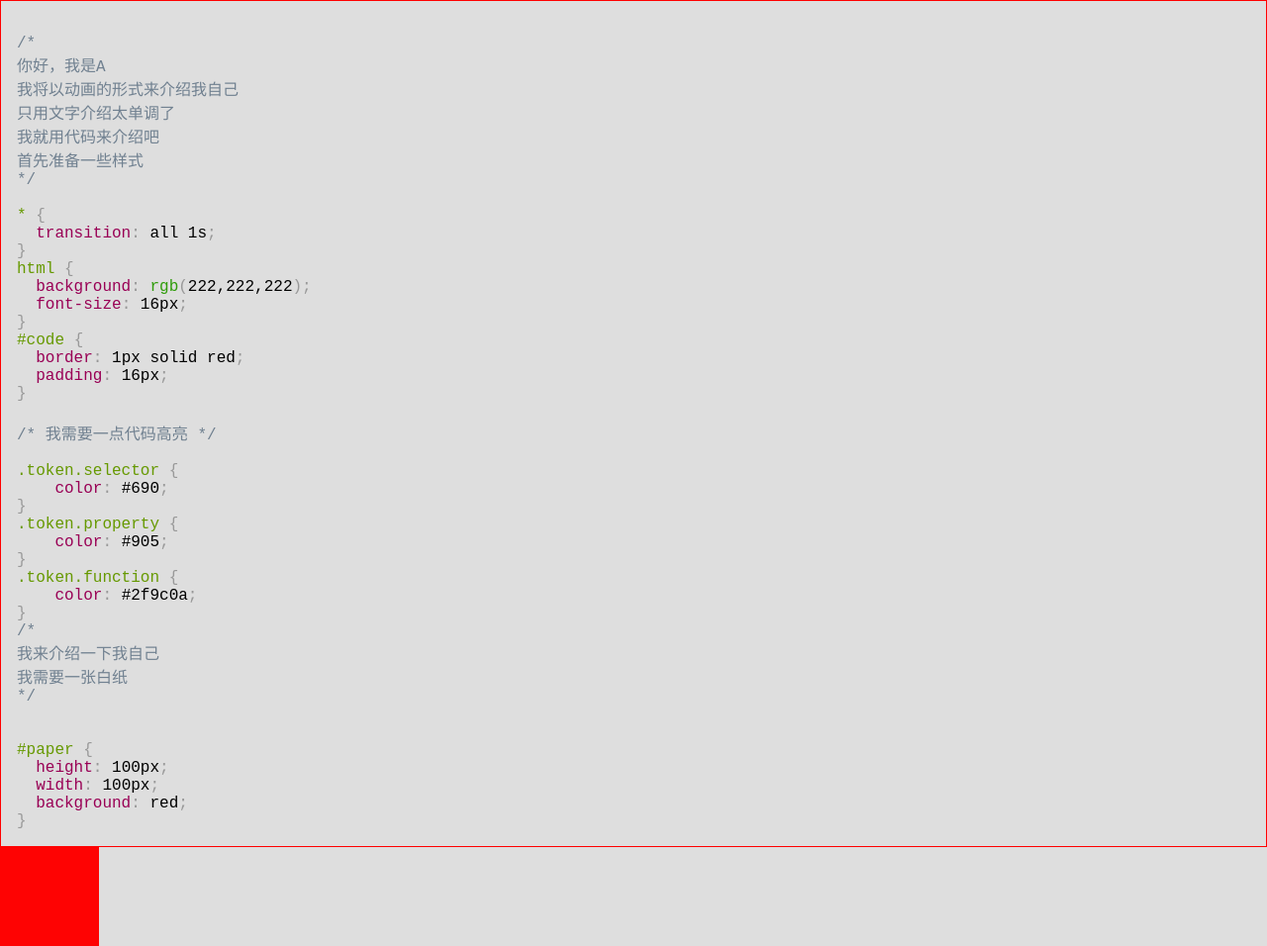
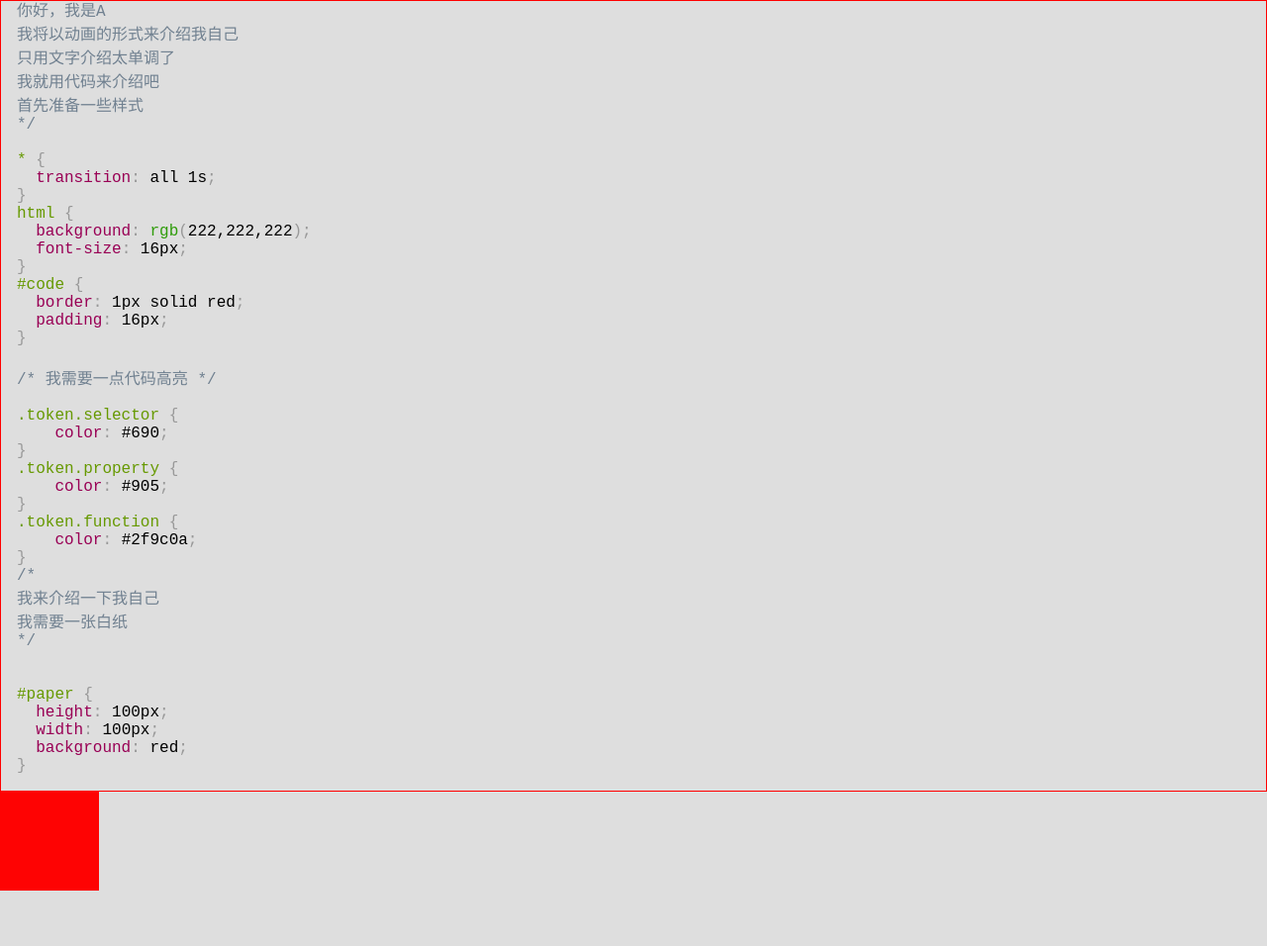
Before and after one commit to lixiaolei90/animating-resume, a plain HTML site: page index.html in a window 1280 px wide. Shown: the whole page at 99% size. After the commit the page ends 900 px from the top, so only its background shows below. Drawn offline with Linux system fonts and the light colour scheme.

Commit message:
添加scrollTop使左边一直保持不被遮挡

```diff
--- a/css/main.css
+++ b/css/main.css
@@ -9,3 +9,8 @@
 .token.function {
     color: black;
 }
+
+#code {
+    height: 100vh;
+    overflow: hidden;
+}
--- a/js/main.js
+++ b/js/main.js
@@ -51,6 +51,7 @@ function writeCode(pretext, text, fn) {
     var code = document.getElementById('code');
     var sty = document.getElementById('sty');
     code.innerHTML = Prism.highlight(preResult + text.substring(0, n), Prism.languages.css, 'css')
+    code.scrollTop = 1000000
     sty.innerHTML = pretext + text.substring(0, n)
 
     if (n >= text.length) {
```
